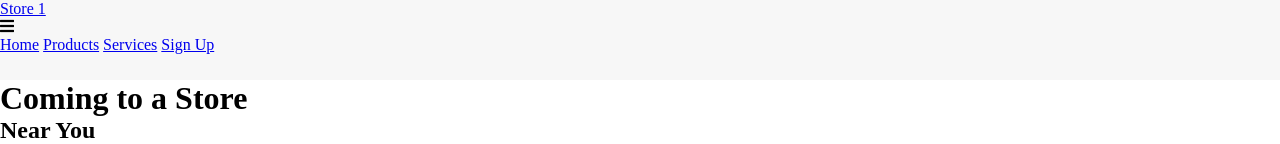
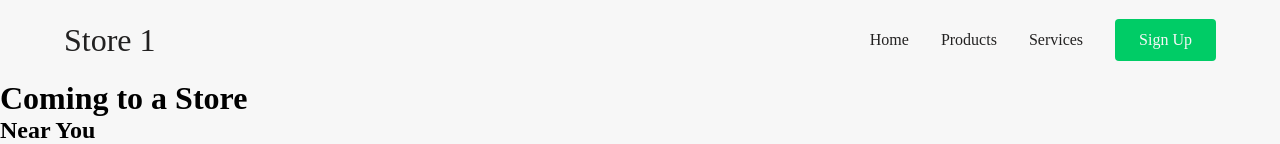
Before and after one commit to rahmedy/Responsive-Ecommerce, a plain HTML site: page index.html in a window 1280 px wide. Shown: the top 144 px of the page. Drawn offline with Linux system fonts and the light colour scheme.

Commit message:
fixed navbar diplay issue and made it flex

```diff
--- a/styles/_navbar.scss
+++ b/styles/_navbar.scss
@@ -10,9 +10,9 @@
 .navbar {
     background: $light;
     height: 80px;
-    display: felx;
+    display: flex;
     justify-content: space-between;
-    padding: 0, 5rem clac((100vw - 1200px) /2);
+    padding: 0.5rem calc((100vw - 1200px) /2);
     z-index: 10;
     position: relative;
 
--- a/styles/styles.scss
+++ b/styles/styles.scss
@@ -6,3 +6,9 @@
     margin: 0;
     padding: 0;
 }
+
+// Hero Section Stlying
+
+.hero {
+    background-color: $light;
+}
```
Also changed, not shown: styles/styles.css, 1 other file.
